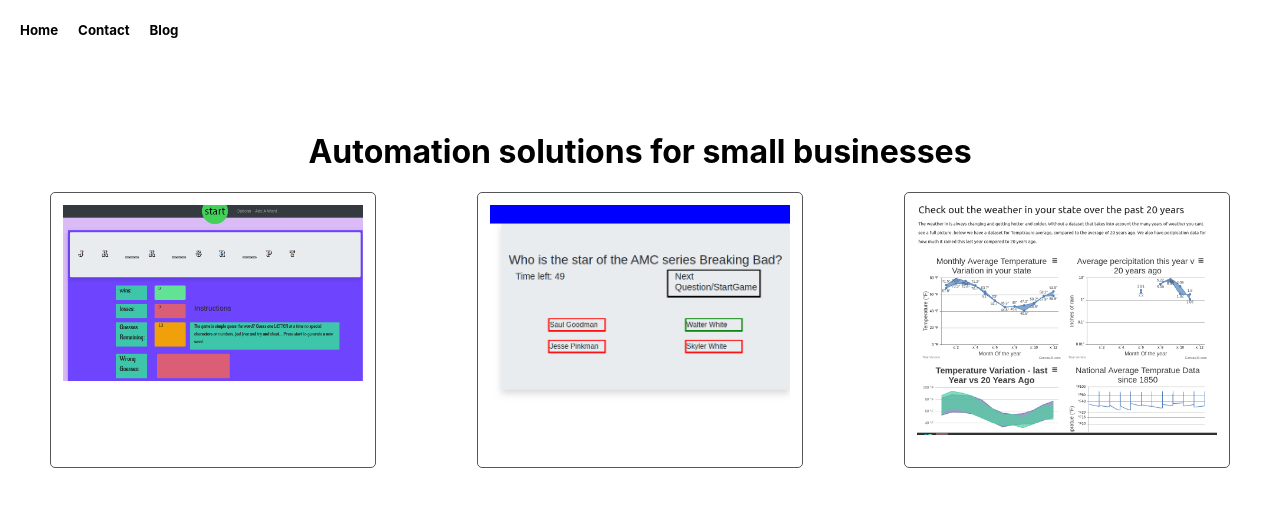
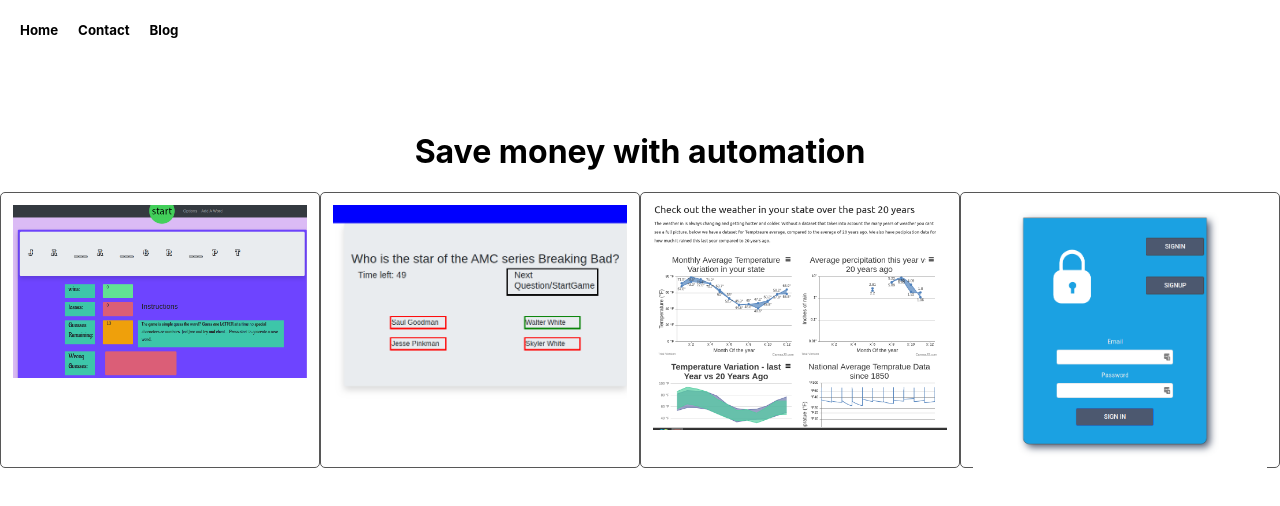
Before and after one commit to NightTrek/Portfolio-Website, a React (Create React App) app in the folder react-portfolio-frontend/: page / in a window 1280 px wide. Shown: the top 506 px of the page. Built offline with nearby package versions, Linux system fonts and the light colour scheme.

Commit message:
added the JWT boilerplate Portfolio items

```diff
--- /dev/null
+++ b/react-portfolio-frontend/src/components/PortfolioItems/JWT-Auth-BoilerPlate.jsx
@@ -0,0 +1,22 @@
+import React from 'react';
+
+import './style.css';
+import JWTDemo from '../../img/JWT-Demo.png';
+
+
+const JWTAuth = () => {
+    return  (
+        <div className={"card"}>
+            <a href={"https://github.com/ToneDef00/React-JWT-Auth-MySQL-Boilerplate"} >
+                <img src={JWTDemo} alt={"Password Authentication Boilerplate"} width={"100%"}/>
+                <div className={"words"}>
+                    <h5>Authenticated webapp Using Node</h5>
+                    <p>A boiler plate which allows for rapid deployment of frontend applications without much work</p>
+                    <a href={"https://github.com/ToneDef00/React-JWT-Auth-MySQL-Boilerplate"}><button>Github</button></a>
+                </div>
+            </a>
+        </div>
+    );
+};
+
+export default JWTAuth;
--- a/react-portfolio-frontend/src/components/PortfolioItems/style.css
+++ b/react-portfolio-frontend/src/components/PortfolioItems/style.css
@@ -20,7 +20,7 @@
     left: 50%;
     width: 80%;
     transform: translate(-50%, -25%);
-    background-color: #dcdcdc;
+    background-color: rgba(255, 255, 255, 0.5);
     color: Black;
     padding-left: 20px;
     padding-right: 20px;
--- a/react-portfolio-frontend/src/containers/HomePage/HomePage.jsx
+++ b/react-portfolio-frontend/src/containers/HomePage/HomePage.jsx
@@ -6,7 +6,7 @@ import TextSlider from '../TextSlider/TextSlider';
 import  WordGuessGame from '../../components/PortfolioItems/wordGuessGame';
 import TriviaGame   from '../../components/PortfolioItems/TriviaGame';
 import ClimateFeel  from '../../components/PortfolioItems/ClimateFeel';
-
+import JWTAuth from "../../components/PortfolioItems/JWT-Auth-BoilerPlate";
 //import styles
 import './style.css';
 
@@ -22,6 +22,7 @@ class HomePage extends Component {
                     <WordGuessGame/>
                     <TriviaGame/>
                     <ClimateFeel/>
+                    <JWTAuth/>
                 </div>
 
             </div>
--- a/react-portfolio-frontend/src/containers/TextSlider/TextSlider.jsx
+++ b/react-portfolio-frontend/src/containers/TextSlider/TextSlider.jsx
@@ -1,10 +1,11 @@
 import React, {Component} from 'react';
 
 const textArray = [
-    "Teaching teams to innovate",
-    "Automation solutions for small businesses",
-    "fast technology solutions for business",
-    "Full stack web developer"
+    "Helping teams innovate",
+    "Save money with automation",
+    "Fast technology solutions for business",
+    "Bringing seamless web technology to everyone",
+    "Full stack web development"
 ];
 
 class TextSlider extends Component {
@@ -31,7 +32,7 @@ class TextSlider extends Component {
 
     render() {
         return (
-            < div >
+            <div>
                 <h1>{textArray[this.state.textNumber]}</h1>
             </div>
              );
```
Also changed, not shown: react-portfolio-frontend/src/img/JWT-Demo.png (added).
